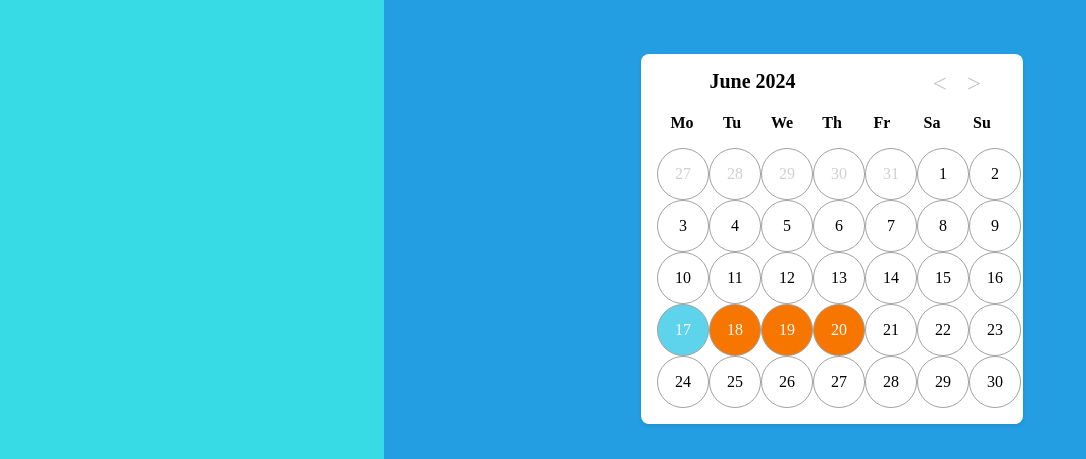
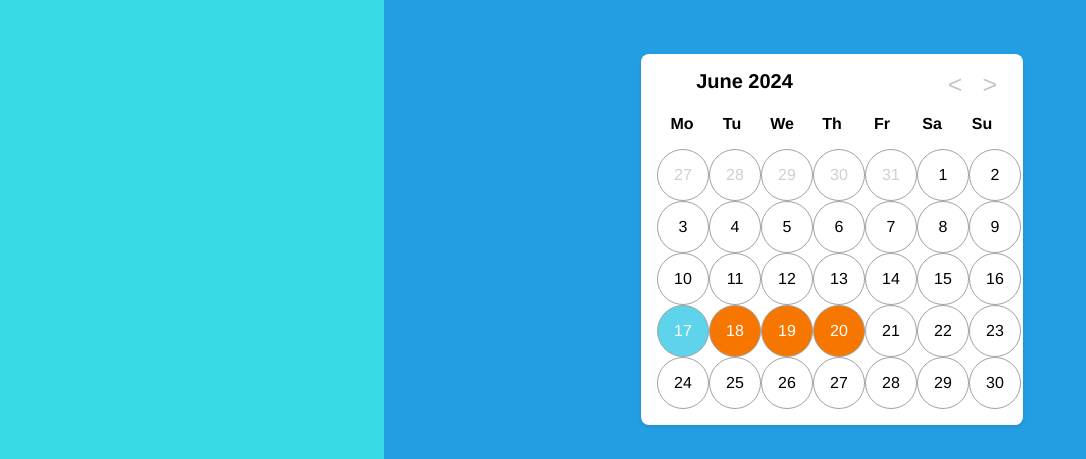
Before and after one commit to Azaken1248/TODOAPP-week-1-Challange-, a React (Vite) app: page / in a window 1280 px wide. Shown: the part 161-620 px from the top of the page, without its empty margins (0-1086 px from the left). Built offline with nearby package versions, Linux system fonts and the light colour scheme.

Commit message:
UI Changes For Calander Font -> Helvetica

```diff
--- a/src/styles/Calander.css
+++ b/src/styles/Calander.css
@@ -10,8 +10,8 @@
   .header {
     display: flex;
     justify-content: space-between;
-    padding: 0 16px;
     margin-bottom: 16px;
+    font-family: Helvetica, sans-serif;
   }
 
   .col-start {
@@ -36,7 +36,7 @@
 
   .icon:hover {
     color: #000000;
-    font-weight: 1000;
+    font-weight: 600;
   }
 
   .days {
@@ -60,6 +60,7 @@
     display: flex;
     justify-content: center;
     align-items: center;
+    font-family: Helvetica, sans-serif;
   }
 
   .cell {
@@ -73,6 +74,7 @@
     margin: 0; /* Remove gap */
     border: 1px solid #a2a1a1;
     border-radius: 50%;
+    font-family: Helvetica, sans-serif;
   }
 
   .cell:hover {
```
